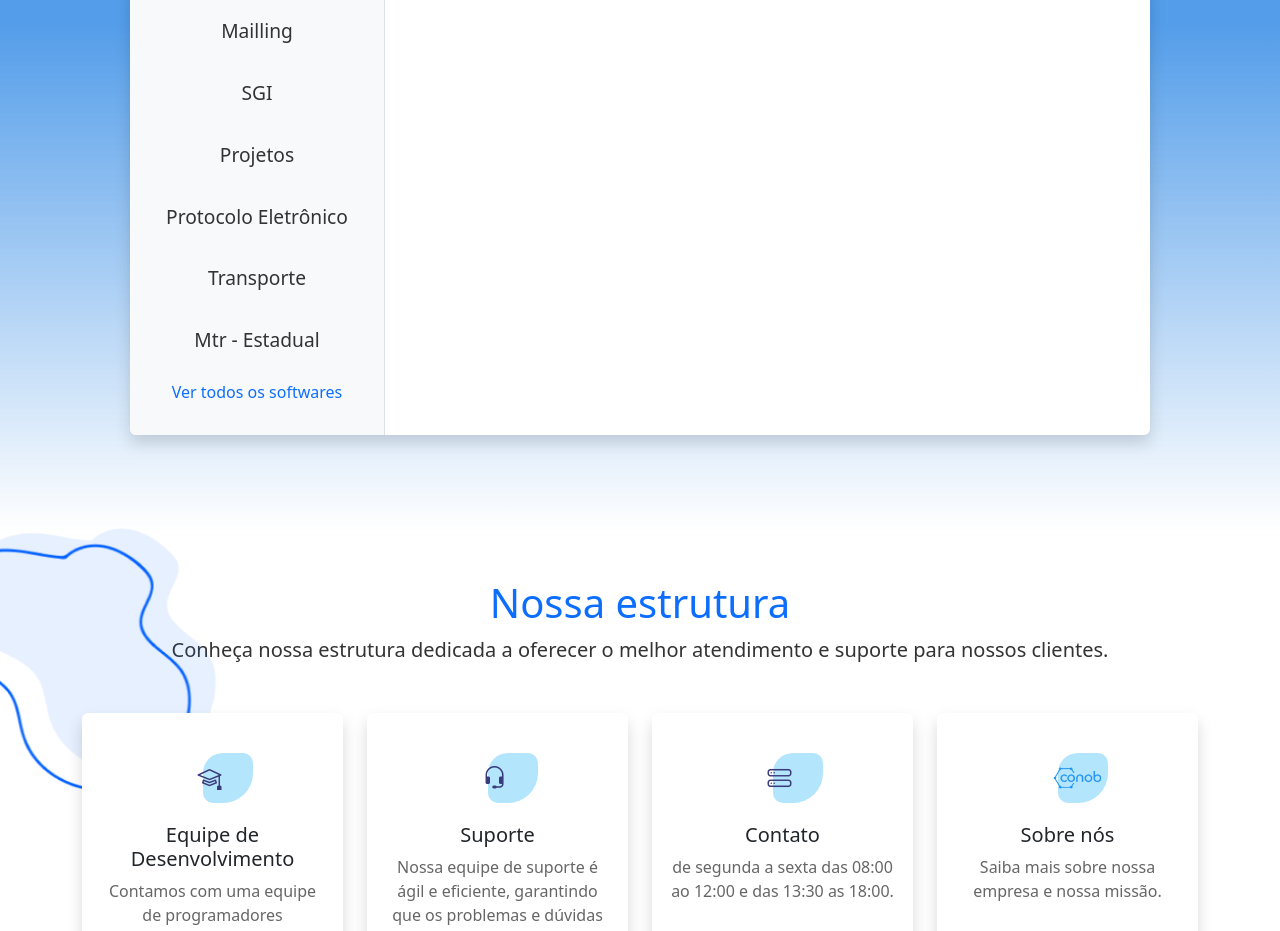
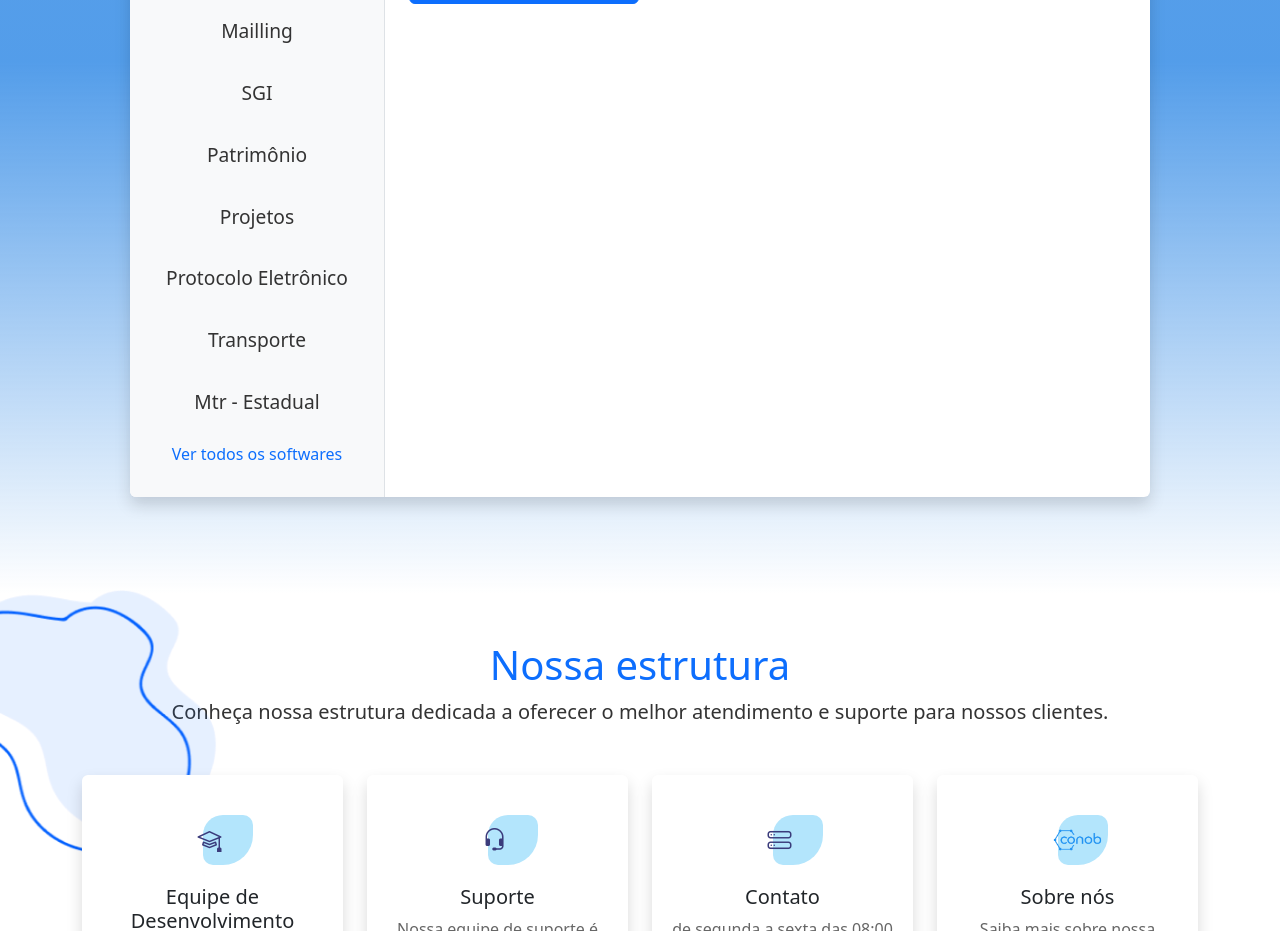
Before and after one commit to GreyPompom/conob_software, a React (Create React App) app: page / in a window 1280 px wide. Shown: the part 2360-3291 px from the top of the page. Built offline with nearby package versions, Linux system fonts and the light colour scheme.

Commit message:
ajustes site

```diff
--- a/src/Dados/SofwaresDescription.js
+++ b/src/Dados/SofwaresDescription.js
@@ -185,6 +185,18 @@ const conob = [
         home: true
     },
     {
+        title: 'Patrimônio',
+        image: require('../assets/Systems/image-default-card.png'),
+        definitions: [
+            'Registro bens.',
+            'Controle de aquisição e manutenção.',
+            'Integração com financeiro.'
+        ],
+        system: 'Conob',
+        idclass: 'conob-patrimonio',
+        home: true
+    },
+    {
         title: 'Projetos',
         image: require('../assets/Systems/image-default-card.png'),
         definitions: [
```
